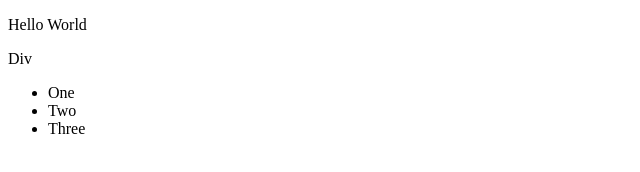
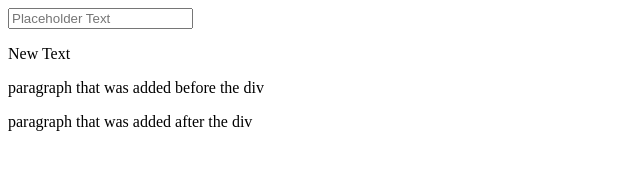
Before and after one commit to xeemv/FE-wk5, a website: page index.html in a window 1280 px wide. Shown: the whole page, without its empty margins (0-640 px from the left). Drawn offline with nearby package versions, Linux system fonts and the light colour scheme.

Commit message:
finished Interacting with elements using JQuery video notes

```diff
--- a/app.js
+++ b/app.js
@@ -13,13 +13,128 @@ console.log($('body'));
  *
  */
 
+
+// how jquery grabs elements:
 let p = $('#test');
 // takes a string that is a css selector
-// a lot less code than getElementById
+// will grab the <p> element w/ id name of "test" = hello world
 let div = $('.my-class');
+// grabs the div element
 let ul = $('ul');
+// grabs the ul element
+
 console.log(p);
 console.log(div);
 console.log(ul);
 
-// stopped at 3:35 minutes for the night
+/* ways that jquery interacts w/ the elements:
+ * Jquery doesnt return an element the same way using document.getElementById
+ 	* returns the element wrapped inside a jquery object that has additional built in methods for us to use
+ 	* will make it easier to interact w/ the dom
+ 		* some methods:
+		 - allows to us to get/set the text html values & attributes of existing elements
+		 - other methods enable us to add, remove, hide, and show elements
+*/
+
+/*========================*/
+	/* new section*/
+/*========================*/
+/* a different method: works in 2 ways
+	- see note from line 51
+	- if code looks like this ===> p.text('');
+		- nothing prints to the browser at all
+	- other way is line 52
+*/
+console.log(p.text());
+// p = jquery element object that is returned
+// text() = method on this object
+// if no text inside (pass no arguments) = returns nothing in the browser
+p.text('New Text')
+// this will change the browser <p> element to display "New Text"
+// 'New Text' = string argument
+
+
+/*========================*/
+	/* new section*/
+/*========================*/
+// Grab a reference to the input we created:
+// $('input').val('New Value'); ===> commented out due to line 73 block of notes
+/* grabbing the input element
+ * set the value of the input:
+ 	* value to be written as .val
+ 	* insert string = "New Value"
+	 	- the value was programmatically added to the input field on the browser
+*/
+
+
+/*========================*/
+	/* new section*/
+/*========================*/
+$('input').attr('placeholder', 'Placeholder Text');
+// add and change attributes on elements
+/* let's add a placeholder to the input field
+ * grab element by html tag name = input
+ * .attr = method to change an attribute
+ 	- take 2 parameters:
+	 	-  1st parameter = (what the attribute is) placeholder
+		 	- write it like we would if we were writing it in html
+		- 2nd parameter = value, which in this case is "Placeholder Text"
+*/
+
+
+/*========================*/
+	/* new section*/
+/*========================*/
+// add an element to the dom
+/* there are 4 methods:
+	* append = add context to an existing element at the end of the elements current context or content
+	* prepend = add context to an existing element at the beginning of the elements current context or content
+	* before = Insert content, specified by the parameter, immediately before each element in the set of matched elements
+	* after = Insert content, specified by the parameter, immediately after each element in the set of matched elements.
+*/
+
+
+div.prepend('<p>prepended paragraph</p>');
+// can type out html as a string
+// ('<p>prepended paragraph</p>'); == will add a <p> element called "prepended paragraph"
+	// display it to the browser above the div
+div.append('<p>appended paragraph</p>');
+// ('<p>prepended paragraph</p>'); == will add a <p> element called "appended paragraph"
+	// display it to the browser below the div
+div.before('<p>paragraph that was added before the div</p>');
+// ('<p>paragraph that was added before the div</p>'); == will add a <p> element called "paragraph that was added before the div"
+	// display it to the browser above the div and the prepended paragraph
+div.after('<p>paragraph that was added after the div</p>');
+// ('<p>paragraph that was added after the div</p>'); == will add a <p> element called "paragraph that was added after the div"
+	// display it to the browser below the div and the appended paragraph
+
+
+/*========================*/
+	/* new section*/
+/*========================*/
+// methods to remove and empty elements
+/* 2 ways:
+ * remove method = deletes the element & all of its children from the dom
+ * empty method = removes all the children of the selected element from the dom
+ */
+
+div.empty();
+// the div still exist
+// but it emptied the <p> inside of the div
+ul.remove();
+// remove the unordered list element altogether
+
+
+
+/*========================*/
+	/* new section*/
+/*========================*/
+/* method to hide an element from being displayed but not remove it from the dom altogether
+ * hide = Hide the matched elements.
+ * show = Display the matched elements.
+ */
+
+$('input').hide();
+// this will hide the input element
+setTimeout(() => $('input').show(), 2000);
+// this will set the timer to display(make appear) the input element after 2000 milliseconds
--- a/index.html
+++ b/index.html
@@ -8,7 +8,8 @@
 </head>
 <body>
 
-
+    <input type="text">
+    <!-- text field box -->
     <p id="test">Hello World</p>
     <div class="my-class">Div</div>
     <ul>
```
